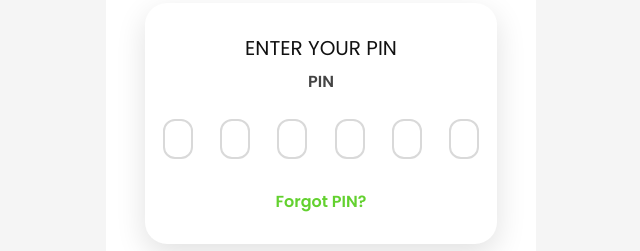
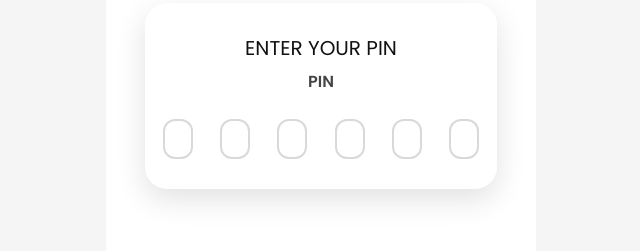
Before and after one commit to arshsarari980-dev/sprodeall, a plain HTML site: page pin.html in a window 1280 px wide. Shown: the part 233-484 px from the top of the page, without its empty margins (319-959 px from the left). Drawn offline with Linux system fonts and the light colour scheme.

Commit message:
Remove 'Forgot PIN?' link from pin.html
Removed the 'Forgot PIN?' link from the PIN input section.

```diff
--- a/pin.html
+++ b/pin.html
@@ -165,9 +165,7 @@ A stable and profitable platform
 
 </div>
 
-<div class="forgot">
-<a href="#">Forgot PIN?</a>
-</div>
+
 
 </div>
 
```
